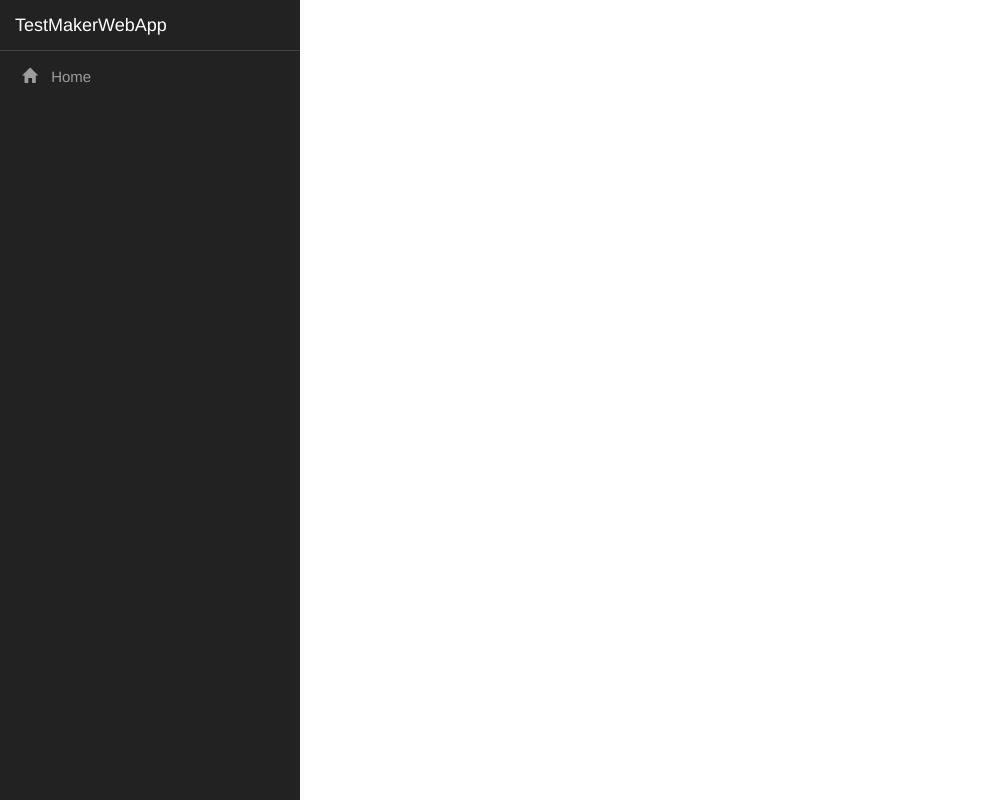
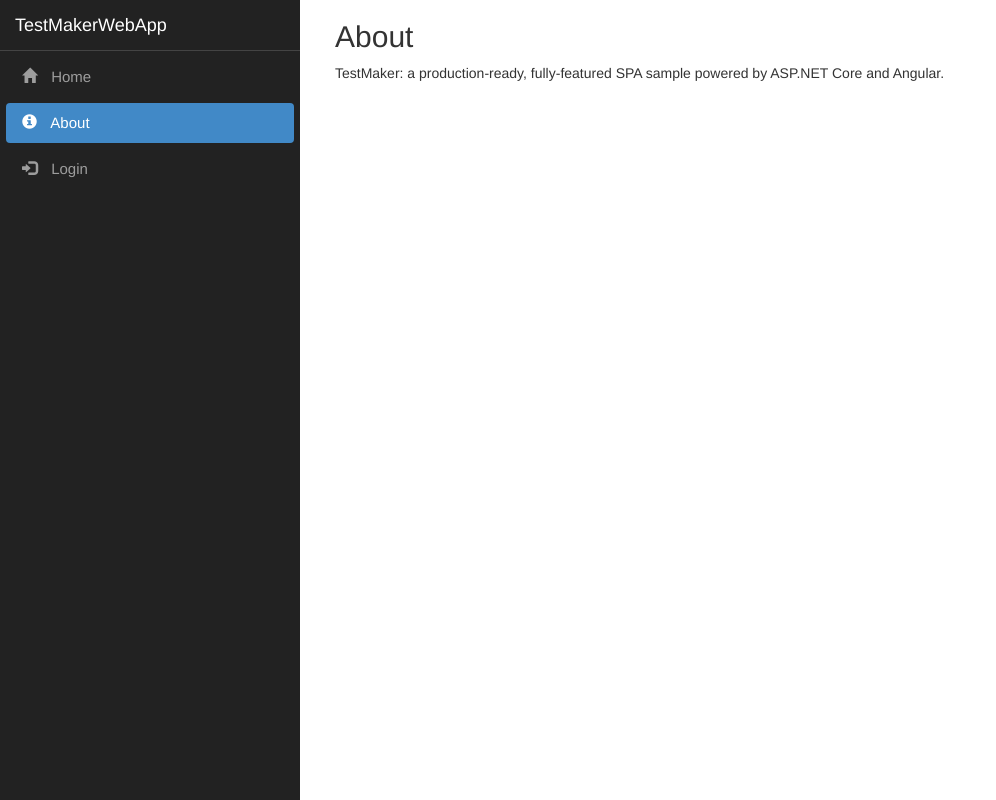
Before and after one commit to AleksReen/TestMaker, an Angular app in the folder TestMakerWebApp/ClientApp/: page /about in a window 1280 px wide. Before the commit this address led to /. Shown: the whole page, without its empty margins (0-996 px from the left). Built offline with nearby package versions, Linux system fonts and the light colour scheme.

Commit message:
added new components about, login, pagenotfound and routing for them

```diff
--- /dev/null
+++ b/TestMakerWebApp/ClientApp/src/app/about/about.component.html
@@ -0,0 +1,5 @@
+<h2>{{title}}</h2>
+<div>
+  TestMaker: a production-ready, fully-featured SPA sample
+  powered by ASP.NET Core and Angular.
+</div>
--- /dev/null
+++ b/TestMakerWebApp/ClientApp/src/app/about/about.component.ts
@@ -0,0 +1,16 @@
+import { Component } from '@angular/core';
+
+@Component({
+    selector: 'about',
+    templateUrl: './about.component.html',
+    styleUrls: ['./about.component.css']
+})
+
+export class AboutComponent {
+
+  title: string;
+
+  constructor() {
+    this.title = "About";
+  }
+}
--- /dev/null
+++ b/TestMakerWebApp/ClientApp/src/app/login/login.component.html
@@ -0,0 +1,4 @@
+<h2>{{title}}</h2>
+<div>
+  TO-DO: Not implementation yet.
+</div>
--- /dev/null
+++ b/TestMakerWebApp/ClientApp/src/app/login/login.component.ts
@@ -0,0 +1,16 @@
+import { Component } from '@angular/core';
+
+@Component({
+    selector: 'login',
+    templateUrl: './login.component.html',
+    styleUrls: ['./login.component.css']
+})
+
+export class LoginComponent {
+
+  title: string;
+
+  constructor() {
+    this.title = "Login";
+  }
+}
--- a/TestMakerWebApp/ClientApp/src/app/nav-menu/nav-menu.component.html
+++ b/TestMakerWebApp/ClientApp/src/app/nav-menu/nav-menu.component.html
@@ -12,11 +12,25 @@
         <div class='clearfix'></div>
         <div class='navbar-collapse collapse' [ngClass]='{ "in": isExpanded }'>
           <ul class='nav navbar-nav'>
+
             <li [routerLinkActive]='["link-active"]' [routerLinkActiveOptions]='{ exact: true }'>
               <a [routerLink]='["/"]' (click)='collapse()'>
                 <span class='glyphicon glyphicon-home'></span> Home
               </a>
             </li>
+
+            <li [routerLinkActive]='["link-active"]' [routerLinkActiveOptions]='{ exact: true }'>
+              <a [routerLink]='["/about"]' (click)='collapse()'>
+                <span class='glyphicon glyphicon-info-sign'></span> About
+              </a>
+            </li>
+
+            <li [routerLinkActive]='["link-active"]' [routerLinkActiveOptions]='{ exact: true }'>
+              <a [routerLink]='["/login"]' (click)='collapse()'>
+                <span class='glyphicon glyphicon-log-in'></span> Login
+              </a>
+            </li>
+
           </ul>
         </div>
     </div>
--- /dev/null
+++ b/TestMakerWebApp/ClientApp/src/app/pagenotfound/pagenotfound.component.html
@@ -0,0 +1,4 @@
+<h2>Page Not Found</h2>
+<div>
+  Oops... This page not exist (yet!)
+</div>
```
Also changed, not shown: TestMakerWebApp/ClientApp/src/app/app.module.ts (+10 -1 lines), TestMakerWebApp/ClientApp/src/app/pagenotfound/pagenotfound.component.ts (added, +13 -0 lines), TestMakerWebApp/ClientApp/src/app/about/about.component.css (added), TestMakerWebApp/ClientApp/src/app/login/login.component.css (added), TestMakerWebApp/ClientApp/src/app/pagenotfound/pagenotfound.component.css (added). Lines whose indentation alone changed are shown as unchanged.
